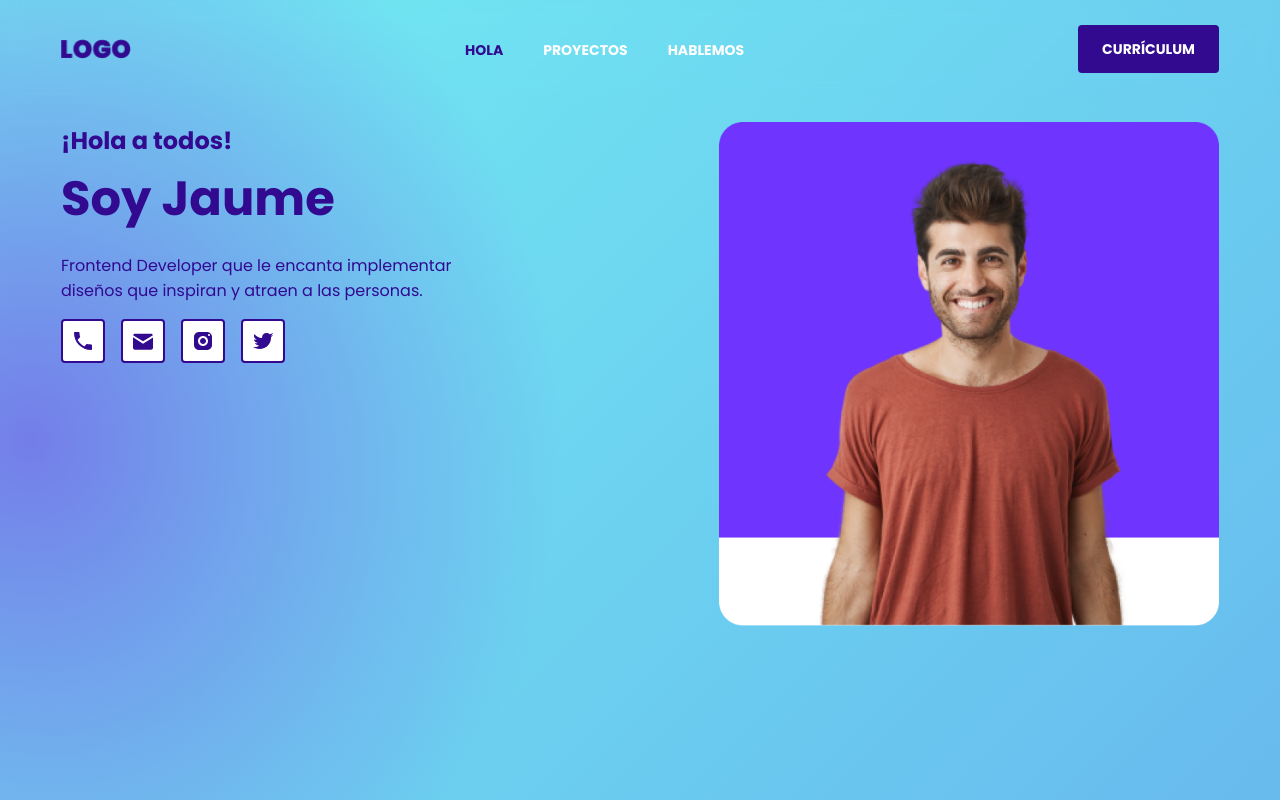
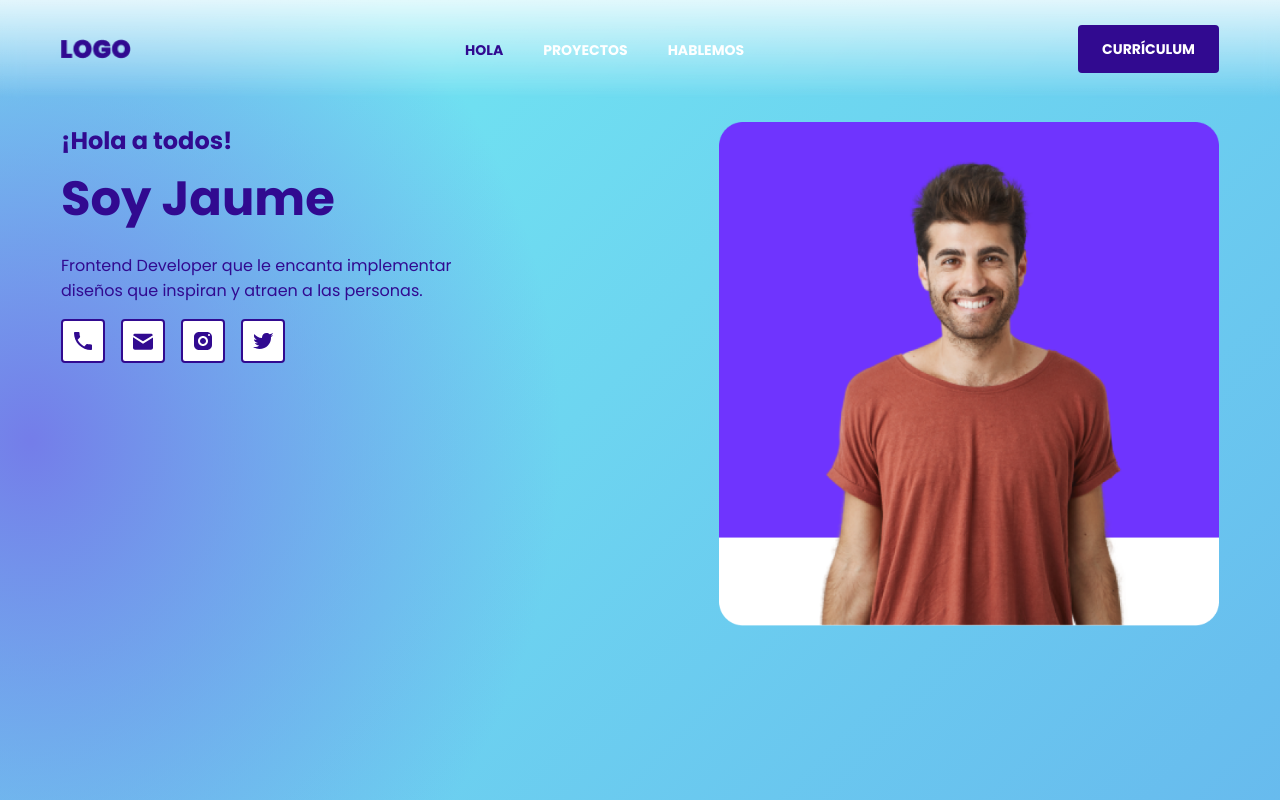
Before and after one commit to Jicaffo/LeonidasEsteban-PortafolioJaume, a plain HTML site: page index.html in a window 1280 px wide. Shown: the top 800 px of the page. Drawn offline with Linux system fonts and the light colour scheme.

Commit message:
Agregado de gradiente básico en header para mejorar compatibilidad con Firefox

```diff
--- a/css/header.css
+++ b/css/header.css
@@ -2,6 +2,7 @@
     position: sticky; /*para que el header se mantenga al scrollear*/
     top: 0px;
     backdrop-filter: blur(10px); /*Hace borrosos otros elementos cuando se pasa por arriba. En Firefox no está funcionando.*/
+    background-image: linear-gradient(#FFFFFFCC, transparent);
 }
 
 .header-content{
```
